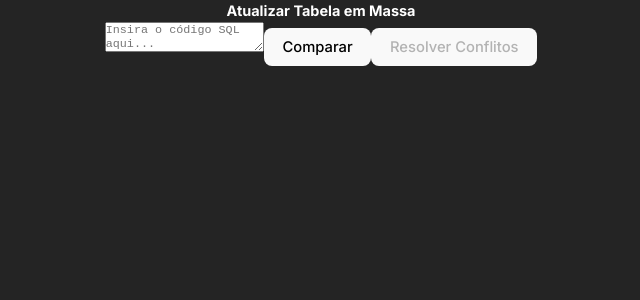
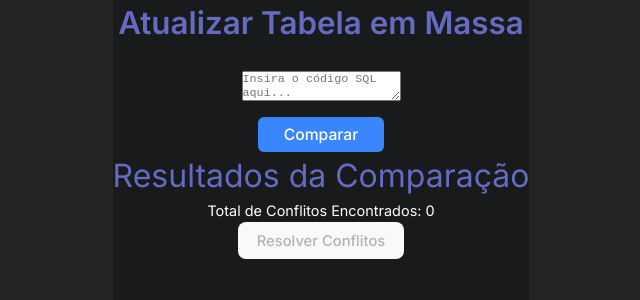
Before and after one commit to gabriellimao7500/SAL, a React (Vite) app in the folder Frontend/: page /mass-update in a window 1280 px wide. Shown: the top 300 px of the page, without its empty margins (319-959 px from the left). Built offline with nearby package versions, Linux system fonts and the light colour scheme.

Commit message:
Design tela de Atualização em Massa

```diff
--- /dev/null
+++ b/Frontend/src/pages/MassUpdate.css
@@ -0,0 +1,122 @@
+/* MassUpdate.css */
+
+/* Container principal da página */
+.mass-update-container {
+    display: flex;
+    flex-direction: column;
+    align-items: center;
+    background: #181a1b;
+    width: 100%;
+    height: 100vh;
+    color: #fff;
+}
+
+/* Título da página */
+.mass-update-title {
+    font-size: 2rem;
+    font-weight: 600;
+    color: #646BC1;
+    margin-bottom: 24px;
+}
+
+/* Grid de cards */
+.mass-update-cards {
+    display: flex;
+    flex-wrap: wrap;
+    justify-content: center;
+    align-items: center;
+    flex-direction: row;
+    overflow-y: auto;
+    width: 100%;
+    height: 100%;
+}
+
+/* Card individual */
+.mass-update-card {
+    width: 25vw;
+    background: #22223b;
+    border-radius: 12px;
+    box-shadow: 0 2px 8px rgba(34, 34, 59, 0.08);
+    padding: 16px 6px;
+    margin-left: 10px;
+    margin-right: 10px;
+    margin-bottom: 20px;
+    display: flex;
+    flex-direction: column;
+    transition: box-shadow 0.2s;
+}
+
+.rejected {
+    border-color: red;
+    border-width: 10px;
+    border: red solid;
+}
+
+.accepted {
+    border-color: green;
+    border-width: 10px;
+    border: green solid;
+}
+
+.mass-update-card:hover {
+    box-shadow: 0 4px 16px rgba(34, 34, 59, 0.14);
+}
+
+/* Título do card */
+.mass-update-card-title {
+    font-size: 1.2rem;
+    font-weight: 500;
+    color: #22223b;
+    margin-bottom: 12px;
+}
+
+/* Informações do card */
+.mass-update-card-info {
+    font-size: 1rem;
+    align-self: center;
+    color: #4a4e69;
+    margin-bottom: 8px;
+    width: 60%;
+    height: 50px;
+    overflow: auto;
+}
+
+/* Botão de ação */
+.mass-update-action-btn {
+    align-self: center;
+    margin-top: 16px;
+    width: 30%;
+    background: #3a86ff;
+    color: #fff;
+    border: none;
+    border-radius: 6px;
+    padding: 8px 20px;
+    font-size: 1rem;
+    font-weight: 500;
+    cursor: pointer;
+    transition: background 0.2s;
+}
+
+/* Botão de ação */
+.mass-update-action-btn-reject {
+    align-self: center;
+    margin-top: 16px;
+    width: 30%;
+    background: #181a1b;
+    color: #fff;
+    border: none;
+    border-radius: 6px;
+    padding: 8px 20px;
+    font-size: 1rem;
+    font-weight: 500;
+    cursor: pointer;
+    transition: background 0.2s;
+}
+
+.mass-update-action-btn:hover {
+    background: #265dbe;
+}
+
+.mass-update-action-btn-reject:hover {
+    background: #272727;
+}
--- a/Frontend/src/pages/MassUpdate.jsx
+++ b/Frontend/src/pages/MassUpdate.jsx
@@ -1,7 +1,7 @@
 import { useState } from "react";
 import axios from "axios";
 import config from "../../config"; // Importa o arquivo de configuração
-//import './MassUpdate.css';
+import './MassUpdate.css';
 
 function MassUpdate() {
     const [sqlCode, setSqlCode] = useState("");
@@ -39,6 +39,8 @@ function MassUpdate() {
 
     const handleReject = (conflictId) => {
         console.log("Conflito rejeitado:", conflictId);
+
+
         // Marca o conflito como rejeitado
         const updatedResults = comparisonResults.map(item =>
             item.conflictId === conflictId ? { ...item, accepted: false } : item
@@ -65,45 +67,56 @@ function MassUpdate() {
     };
 
     return (
-        <div className="mass-update-page">
-            <h1>Atualizar Tabela em Massa</h1>
+        <div className="mass-update-container">
+            <h1 className="mass-update-title">Atualizar Tabela em Massa</h1>
             <textarea
                 value={sqlCode}
                 onChange={handleSqlChange}
                 placeholder="Insira o código SQL aqui..."
             />
-            <button onClick={handleCompare} disabled={loading}>
+            <button onClick={handleCompare} disabled={loading} className="mass-update-action-btn">
                 {loading ? "Comparando..." : "Comparar"}
             </button>
+            <h2>Resultados da Comparação</h2>
+            <p>{`Total de Conflitos Encontrados: ${comparisonResults.length}`}</p>
             {comparisonResults.length > 0 && (
-                <ul>
-                    {comparisonResults.map(result => (
-                        <li key={result.conflictId}>
-                            <p>{`Conflito de Horários`}</p>
-                            <p><strong>Reserva Existente:</strong></p>
+                <div className="mass-update-cards">
+
+
+                    {
+                        comparisonResults.map(result => (
+
+                            <div className={`mass-update-card ${result.accepted === true ? "accepted" : result.accepted === false ? "rejected" : ""}`} key={result.conflictId}>
+                                <h3>{`Conflito de Horários`}</h3>
+                                <h4>Reserva Existente:</h4>
                                 <p>{`Laboratório: ${result.existingRes.idLaboratorio}`}</p>
-                            <p>{`Data: ${result.existingRes.dataReserva}`}</p>
+                                <p>{`Data: ${result.existingRes.dataReserva.split('T')[0]}`}</p>
                                 <p>{`Período: ${result.existingRes.periodo}`}</p>
                                 <p>{`Aula: ${result.existingRes.aulaReserva}`}</p>
                                 <p>{`Professor: ${result.existingRes.idProfessor}`}</p>
                                 <p>{`Descrição: ${result.existingRes.motivo}`}</p>
                                 <p><strong>Nova Reserva:</strong></p>
                                 <p>{`Laboratório: ${result.newRes.idLaboratorio}`}</p>
-                            <p>{`Data: ${result.existingRes.dataReserva}`}</p>
+                                <p>{`Data: ${result.existingRes.dataReserva.split('T')[0]}`}</p>
                                 <p>{`Período: ${result.newRes.periodo}`}</p>
                                 <p>{`Aula: ${result.newRes.aulaReserva}`}</p>
                                 <p>{`Professor: ${result.newRes.idProfessor}`}</p>
-                            <p>{`Descrição: ${result.newRes.motivo}`}</p>
-                            <button onClick={() => handleAccept(result.conflictId)}>Aceitar</button>
-                            <button onClick={() => handleReject(result.conflictId)}>Rejeitar</button>
-                        </li>
-                    ))}
-                </ul>
+                                <p className="mass-update-card-info">{`Descrição: ${result.newRes.motivo}`}</p>
+
+                                <button onClick={() => handleAccept(result.conflictId)} className="mass-update-action-btn">Aceitar</button>
+
+
+                                <button onClick={() => handleReject(result.conflictId)} className="mass-update-action-btn-reject">Rejeitar</button>
+                            </div>
+
+                        ))
+                    }
+                </div>
             )}
             <button onClick={handleResolve} disabled={comparisonResults.length === 0}>
                 Resolver Conflitos
             </button>
-        </div>
+        </div >
     );
 }
 
```
Also changed, not shown: 5 other files (tests, documents, lock files or other folders). Lines whose indentation alone changed are shown as unchanged.
